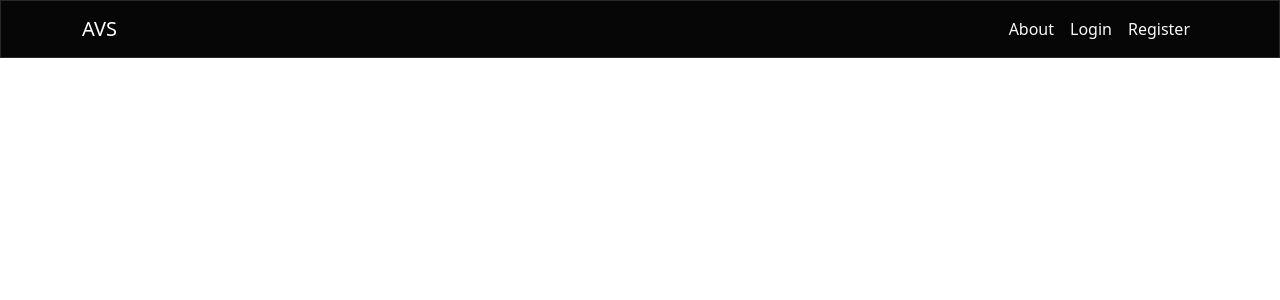
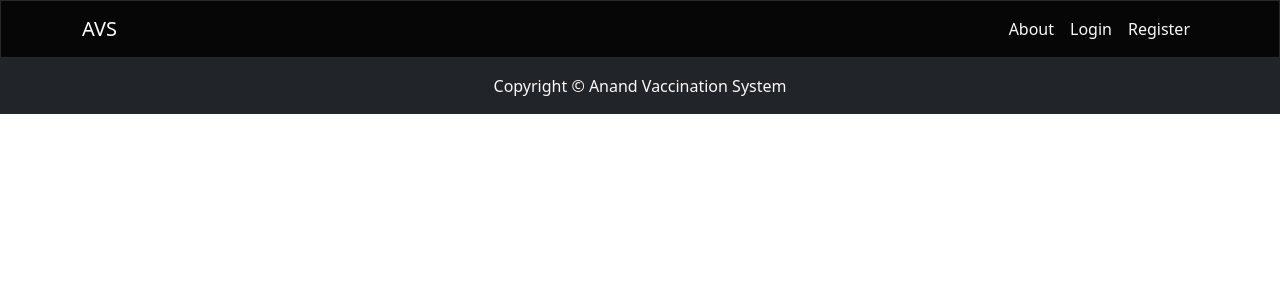
Before and after one commit to anandpothraj/avs-frontend, a React (Create React App) app: page / in a window 1280 px wide. Shown: the top 300 px of the page. Built offline with nearby package versions, Linux system fonts and the light colour scheme.

Commit message:
Created footer

```diff
--- a/src/App.js
+++ b/src/App.js
@@ -1,4 +1,5 @@
 import Header from './layout/Header';
+import Footer from './layout/Footer';
 import './assets/customCss/custom.css';
 import { BrowserRouter as Router } from "react-router-dom";
 
@@ -7,6 +8,7 @@ const App = () => {
     <>
       <Router>
           <Header/>
+          <Footer/>
       </Router>
     </>
   );
--- /dev/null
+++ b/src/layout/Footer.js
@@ -0,0 +1,24 @@
+import React from "react";
+import { Col, Row } from "react-bootstrap";
+
+const Footer = () => {
+  return (
+    <footer
+      style={{
+        width: "100%",
+        position: "relative",
+        bottom: 0 ,
+        display: "flex",
+        justifyContent: "center",
+      }}
+    >
+      <div className="bg-dark text-light w-100">
+        <Row>
+          <Col className="text-center py-3">Copyright &copy; Anand Vaccination System</Col>
+        </Row>
+      </div>
+    </footer>
+  );
+};
+
+export default Footer;
```
